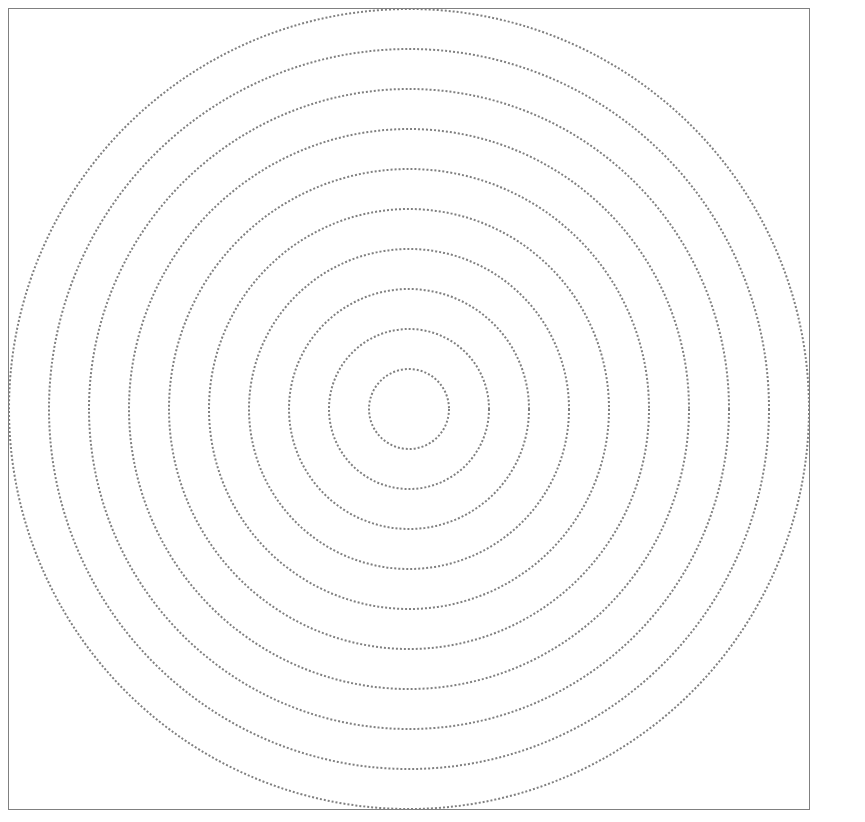
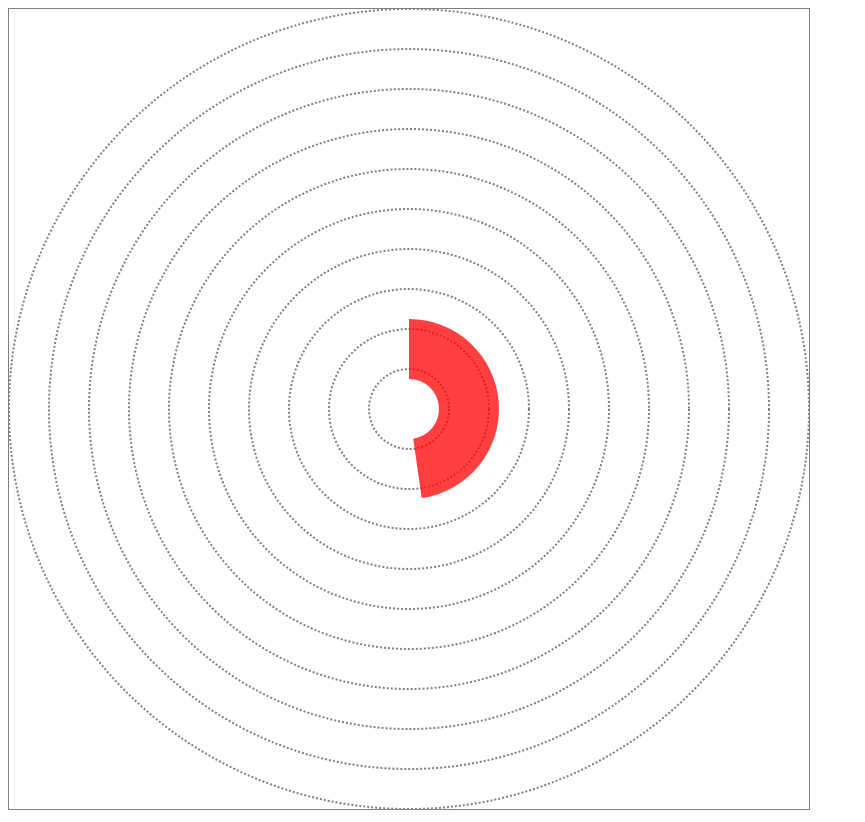
Before and after one commit to RadekKosiada/polar-chart, a plain HTML site: page index.html in a window 1280 px wide. Shown: the whole page, without its empty margins (0-865 px from the left). Drawn offline with nearby package versions, Linux system fonts and the light colour scheme.

Commit message:
Rendering first arc, but just hard-coded;

```diff
--- a/script.js
+++ b/script.js
@@ -19,7 +19,9 @@ var app = new Vue({
     }
 })
 
-// console.log(app._data.chartData)
+console.log(app._data.chartData);
+console.log(Object.keys(app._data.chartData))
+console.log(Object.keys(app._data.chartData).length)
 
 function drawPolarChart(options, appData) {
     console.log(options, appData);
@@ -27,40 +29,61 @@ function drawPolarChart(options, appData) {
     var svg = d3.select("#app")
         .append("svg")
         .attr("class", "polar-chart")
-        .attr("width", options.width)
-        .attr("height", options.height)
+        .attr("width", options.size)
+        .attr("height", options.size)
 
-    var circleContainers = svg.append("g")
-        .attr("class", "circle-containers");
-
-
-    circleContainers.selectAll(".levels")
-    //appending data to circleContainers
+    //drawing circles on svg
+    svg.selectAll(".levels")
+        //appending data to circles
         .data(d3.range(1, options.levels + 1))
         .enter()
         .append("circle")
-        .attr("class", "x-circles")
-        .attr("r", function(d, i) {
+        .attr("class", "x-circle")
+        .attr("r", function (d, i) {
             // console.log(i)
-            return (options.height/2) / options.levels * d;
+            return (options.size / 2) / options.levels * d;
         })
-        .attr("cx", options.width/2)
-        .attr("cy", options.height/2)
+        .attr("cx", options.size / 2)
+        .attr("cy", options.size / 2)
         .attr("stroke", options.strokeColor)
         .attr("stroke-dasharray", options.dashesLength)
         .attr("stroke-width", options.dashesWidth)
-        .attr("fill", "none")
+        .attr("fill", "none");
+
+    var numberOfBars = Object.keys(appData).length;
+    // array with names of all dimensions
+    var nameOfBars = Object.keys(appData);
+
+    //   console.log(arc(appData));
+
+        var arc = d3.svg.arc()
+            .innerRadius(30)
+            .outerRadius(90)
+            .startAngle(0)
+            .endAngle(3)
+
+        svg.append("path")
+            .attr("d", arc)
+            .attr("fill", "red")
+            .attr("transform", "translate(" + options.size/2 + "," + options.size/2 + ")")
+            .attr("fill-opacity", "0.75")
+
+
 }
+
+
+
 
 
 
 // storing all the options of the chart in an object;
 // for easy access, if need to change;
 // will pass it later to function that draws the chart together with data;
-//also changing the data structure wont require additional work;
+//also changing the data structure won't require additional work;
+
 var polarChartOptions = {
-    width: 800,
-    height: 800,
+    // size will work for both width and height;
+    size: 800,
     strokeColor: "grey",
     //how many x-circles there will be
     //the number should be fixed, no matter how high the bars
--- a/style.css
+++ b/style.css
@@ -1,3 +1,13 @@
+body {
+    /* background-color: blue; */
+}
+
 .polar-chart {
     border: 1px solid grey;
 }
+
+.arc {
+    border: solid black 1px;
+    fill: red;
+    stroke: red;
+}
```
Also changed, not shown: data.csv (added, +27 -0 lines), index.html (line endings or trailing spaces), 1 other file.
